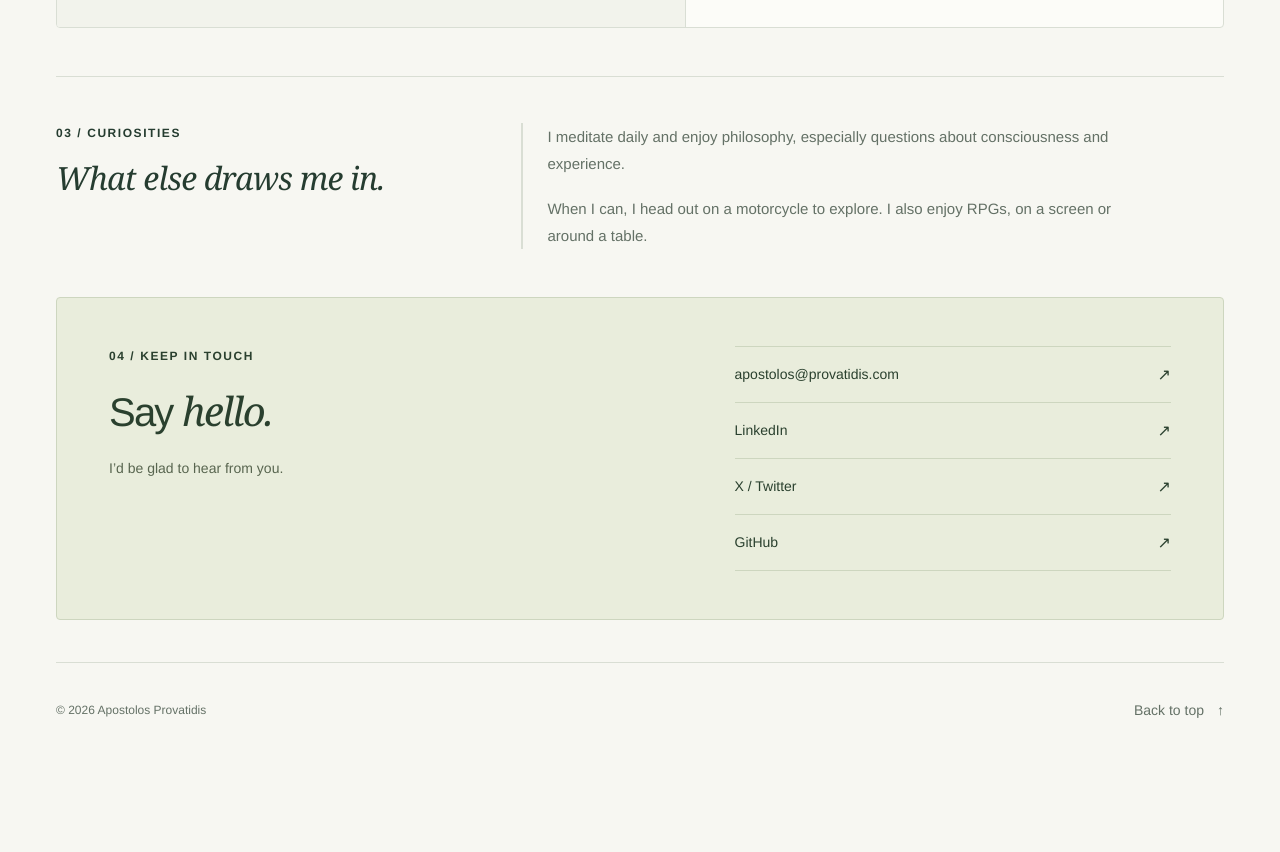
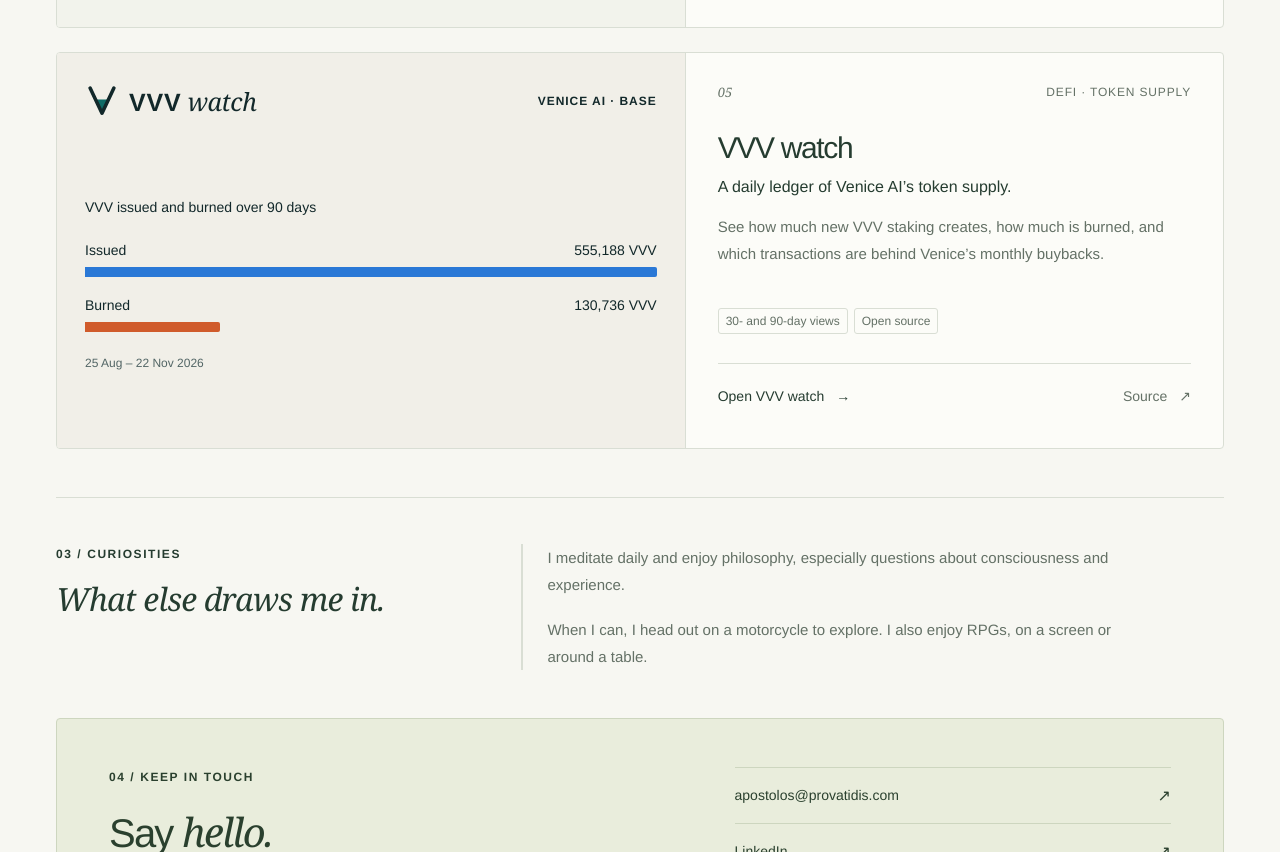
Before and after one commit to provatidis/provatidis.github.io, a plain HTML site: page index.html in a window 1280 px wide. Shown: the part 2489-3341 px from the top of the page. Before the commit the page ends 3253 px from the top, so only its background shows below. Drawn offline with Linux system fonts and the light colour scheme.

Commit message:
Add VVV watch as the fifth featured project
Show a dated 90-day comparison of VVV issuance and burns with links to the supply ledger and its source.

```diff
--- a/index.html
+++ b/index.html
@@ -17,13 +17,13 @@
       })();
     </script>
     <title>Apostolos Provatidis — Projects & curiosities</title>
-    <meta name="description" content="Apostolos Provatidis, independent developer. Teren, Gaugecraft and OVER watch for exploring DeFi, in flow for focused work, and other curiosities.">
+    <meta name="description" content="Apostolos Provatidis, independent developer. Teren, Gaugecraft, OVER watch and VVV watch for exploring DeFi, in flow for focused work, and other curiosities.">
     <link rel="canonical" href="https://provatidis.com/">
     <link rel="icon" href="./assets/favicon.svg" type="image/svg+xml">
     <link rel="apple-touch-icon" href="/assets/apple-touch-icon.png" sizes="180x180">
     <meta property="og:type" content="website">
     <meta property="og:title" content="Apostolos Provatidis — Projects & curiosities">
-    <meta property="og:description" content="Apostolos Provatidis, independent developer. Teren, Gaugecraft and OVER watch for exploring DeFi, in flow for focused work, and other curiosities.">
+    <meta property="og:description" content="Apostolos Provatidis, independent developer. Teren, Gaugecraft, OVER watch and VVV watch for exploring DeFi, in flow for focused work, and other curiosities.">
     <meta property="og:url" content="https://provatidis.com/">
     <meta property="og:image" content="https://provatidis.com/assets/social-card.png?v=provatidis-com">
     <meta property="og:image:width" content="1200">
@@ -34,7 +34,7 @@
     <meta name="twitter:image" content="https://provatidis.com/assets/social-card.png?v=provatidis-com">
     <meta name="twitter:image:alt" content="Apostolos Provatidis — Independent developer. Projects and curiosities.">
     <meta name="twitter:site" content="@provatidis">
-    <link rel="stylesheet" href="./styles.css?v=25ba45d589ff">
+    <link rel="stylesheet" href="./styles.css?v=40329db09279">
     <script src="./script.js" defer></script>
     <script type="application/ld+json">
       {"@context":"https://schema.org","@type":"Person","name":"Apostolos Provatidis","jobTitle":"Independent developer","url":"https://provatidis.com/","sameAs":["https://github.com/provatidis","https://www.linkedin.com/in/apostolos-provatidis/","https://x.com/provatidis"]}
@@ -164,6 +164,40 @@
             <div class="project-links"><a href="https://overwatch.day/">Open OVER watch <span aria-hidden="true">→</span></a><a class="source-link" href="https://github.com/provatidis/overwatch" target="_blank" rel="noopener noreferrer" aria-label="OVER watch source on GitHub">Source <span aria-hidden="true">↗</span></a></div>
           </div>
         </article>
+        <article class="project project-featured" id="vvvwatch" aria-labelledby="vvvwatch-title">
+          <a class="project-visual vvv-visual" href="https://vvv.watch/#ledger" aria-label="Open the VVV watch supply ledger" aria-describedby="vvv-window vvv-amounts">
+            <div class="visual-topline">
+              <span class="vvv-wordmark">
+                <svg width="34" height="34" viewBox="0 0 100 100" aria-hidden="true">
+                  <path d="M30.8 45.3H69.2L50 88Z" fill="var(--vvv-accent)"/>
+                  <path d="M15 12 50 86 85 12" fill="none" stroke="currentColor" stroke-width="10.5" stroke-linejoin="round" stroke-linecap="round"/>
+                </svg>
+                <span><span class="vvv-token">VVV</span> <em>watch</em></span>
+              </span>
+              <span class="visual-label">VENICE AI · BASE</span>
+            </div>
+            <figure class="vvv-ledger">
+              <figcaption>VVV issued and burned over 90 days</figcaption>
+              <!-- supply.windows["90"] in https://github.com/provatidis/vvvwatch/blob/ce3354a22f9aaaa504a5b43cf5f1cc4bb500bc2d/data/latest.json -->
+              <dl id="vvv-amounts" class="vvv-amounts">
+                <div><dt>Issued</dt><dd>555,188 VVV</dd></div>
+                <div class="vvv-burned" style="--bar-width:23.548%"><dt>Burned</dt><dd>130,736 VVV</dd></div>
+              </dl>
+              <p id="vvv-window"><time datetime="2026-08-25">25 Aug</time> – <time datetime="2026-11-22">22 Nov 2026</time></p>
+            </figure>
+          </a>
+          <div class="project-content">
+            <div class="project-top"><span class="project-number">05</span><span class="project-category">DEFI · TOKEN SUPPLY</span></div>
+            <h3 id="vvvwatch-title">VVV watch</h3>
+            <p class="project-subtitle">A daily ledger of Venice AI’s token supply.</p>
+            <p>See how much new VVV staking creates, how much is burned, and which transactions are behind Venice’s monthly buybacks.</p>
+            <div class="tags"><span>30- and 90-day views</span><span>Open source</span></div>
+            <div class="project-links">
+              <a href="https://vvv.watch/">Open VVV watch <span aria-hidden="true">→</span></a>
+              <a class="source-link" href="https://github.com/provatidis/vvvwatch" target="_blank" rel="noopener noreferrer" aria-label="VVV watch source on GitHub">Source <span aria-hidden="true">↗</span></a>
+            </div>
+          </div>
+        </article>
       </section>
       <section class="curiosities-section wrap" id="curiosities" aria-labelledby="curiosities-title">
         <div class="curiosities-heading">
--- a/styles.css
+++ b/styles.css
@@ -27,6 +27,12 @@
   --overwatch-muted:#55605a;
   --overwatch-ink:#0e1511;
   --overwatch-accent:#4f7a16;
+  --vvv-paper:#f1efe8;
+  --vvv-ink:#12282a;
+  --vvv-muted:#526565;
+  --vvv-accent:#0f6b66;
+  --vvv-issued:#2a78d6;
+  --vvv-burned:#d05b2b;
   --serif:Georgia,'Times New Roman',serif;
   --sans:'Helvetica Neue',Arial,sans-serif;
   color-scheme:light;
@@ -62,6 +68,12 @@
   --overwatch-muted:#9aa69c;
   --overwatch-ink:#e9ede3;
   --overwatch-accent:#c6f05b;
+  --vvv-paper:#0b1517;
+  --vvv-ink:#eef2e9;
+  --vvv-muted:#adc1be;
+  --vvv-accent:#70d4c7;
+  --vvv-issued:#7db2ff;
+  --vvv-burned:#fc9864;
   color-scheme:dark;
 }
 @media(prefers-color-scheme:dark) {
@@ -92,6 +104,12 @@
     --overwatch-muted:#9aa69c;
     --overwatch-ink:#e9ede3;
     --overwatch-accent:#c6f05b;
+    --vvv-paper:#0b1517;
+    --vvv-ink:#eef2e9;
+    --vvv-muted:#adc1be;
+    --vvv-accent:#70d4c7;
+    --vvv-issued:#7db2ff;
+    --vvv-burned:#fc9864;
     color-scheme:dark;
   }
 }
@@ -621,32 +639,33 @@ h3 {
 .gaugecraft-legend span:last-child {
   letter-spacing:.06em;
 }
-.overwatch-visual {
-  background:var(--overwatch-paper);
-  color:var(--overwatch-muted);
+.overwatch-visual,.vvv-visual {
   padding:28px;
   min-height:365px;
   border-right:1px solid var(--line);
   display:flex;
   flex-direction:column;
 }
-.overwatch-visual .visual-label {
+.overwatch-visual {
+  background:var(--overwatch-paper);
+  color:var(--overwatch-muted);
+}
+.overwatch-visual .visual-label,.overwatch-wordmark {
   color:var(--overwatch-ink);
 }
-.overwatch-wordmark {
+.overwatch-wordmark,.vvv-wordmark {
   display:inline-flex;
   align-items:center;
   gap:10px;
-  color:var(--overwatch-ink);
   font-size:25px;
   font-weight:600;
   letter-spacing:-.04em;
   line-height:40px;
 }
-.overwatch-wordmark svg {
+.overwatch-wordmark svg,.vvv-wordmark svg {
   flex:none;
 }
-.overwatch-wordmark em {
+.overwatch-wordmark em,.vvv-wordmark em {
   font-family:var(--serif);
   font-weight:400;
   letter-spacing:-.02em;
@@ -701,6 +720,53 @@ h3 {
 }
 .project-disclosure + .project-links {
   margin-top:0;
+}
+.vvv-visual {
+  background:var(--vvv-paper);
+  color:var(--vvv-ink);
+}
+.vvv-token {
+  font-kerning:none;
+  letter-spacing:.035em;
+}
+.vvv-ledger {
+  margin:auto 0;
+  padding-top:28px;
+  font-size:14px;
+  line-height:1.5;
+}
+.vvv-ledger figcaption {
+  font-weight:500;
+}
+.vvv-amounts {
+  display:grid;
+  gap:18px;
+  margin:22px 0;
+}
+.vvv-amounts > div {
+  display:grid;
+  grid-template-columns:1fr auto;
+  row-gap:6px;
+}
+.vvv-amounts dd {
+  margin:0;
+  font-variant-numeric:tabular-nums;
+}
+.vvv-amounts > div::after {
+  content:"";
+  grid-column:1 / -1;
+  width:var(--bar-width,100%);
+  height:10px;
+  border-radius:0 2px 2px 0;
+  background:var(--vvv-issued);
+}
+.vvv-amounts > .vvv-burned::after {
+  background:var(--vvv-burned);
+}
+.vvv-ledger p {
+  margin:0;
+  color:var(--vvv-muted);
+  font-size:12px;
 }
 .about-section {
   margin-top:0;
@@ -943,7 +1009,7 @@ h3 {
     min-height:0;
     padding:25px;
   }
-  .gaugecraft-visual,.overwatch-visual {
+  .gaugecraft-visual,.overwatch-visual,.vvv-visual {
     border-right:0;
     border-bottom:1px solid var(--line);
     min-height:0;
```
Also changed, not shown: 404.html (+1 -1 lines).
